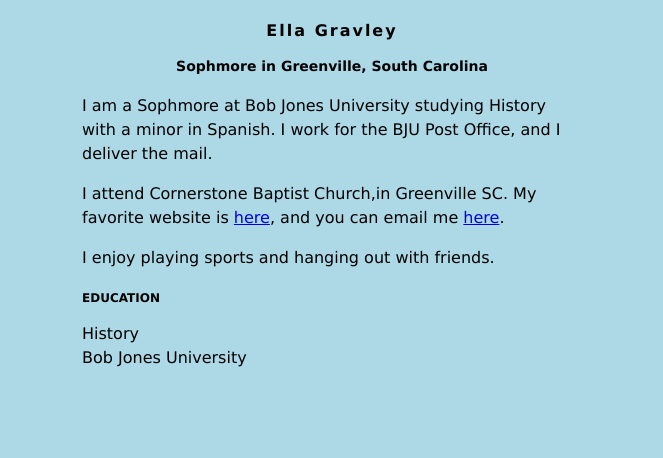
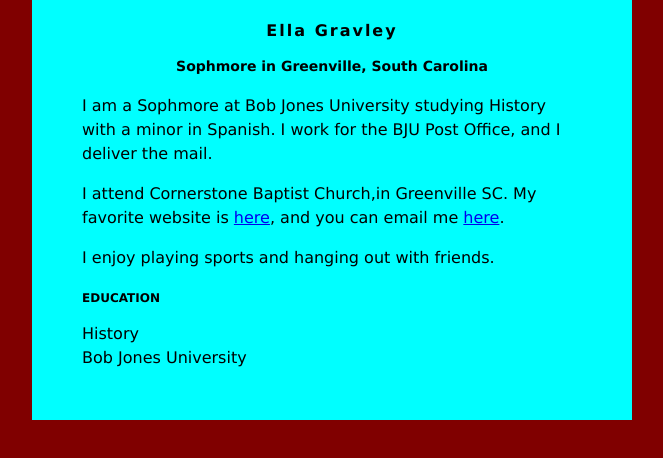
Before and after one commit to Egravley24/Egravley24.github.io, a plain HTML site: page index.html in a window 1280 px wide. Shown: the whole page, without its empty margins (308-971 px from the left). Drawn offline with Linux system fonts and the light colour scheme.

Commit message:
Update index.html

```diff
--- a/index.html
+++ b/index.html
@@ -2,11 +2,11 @@
 <head>
 <style>
 body {
-    background: lightblue;
+    background: maroon;
     font-family: Verdana;
 }
 #content {
-    background: lightpurple;
+    background: cyan;
     min-width: 200px;
     max-width: 500px;
     padding: 50px;
```
